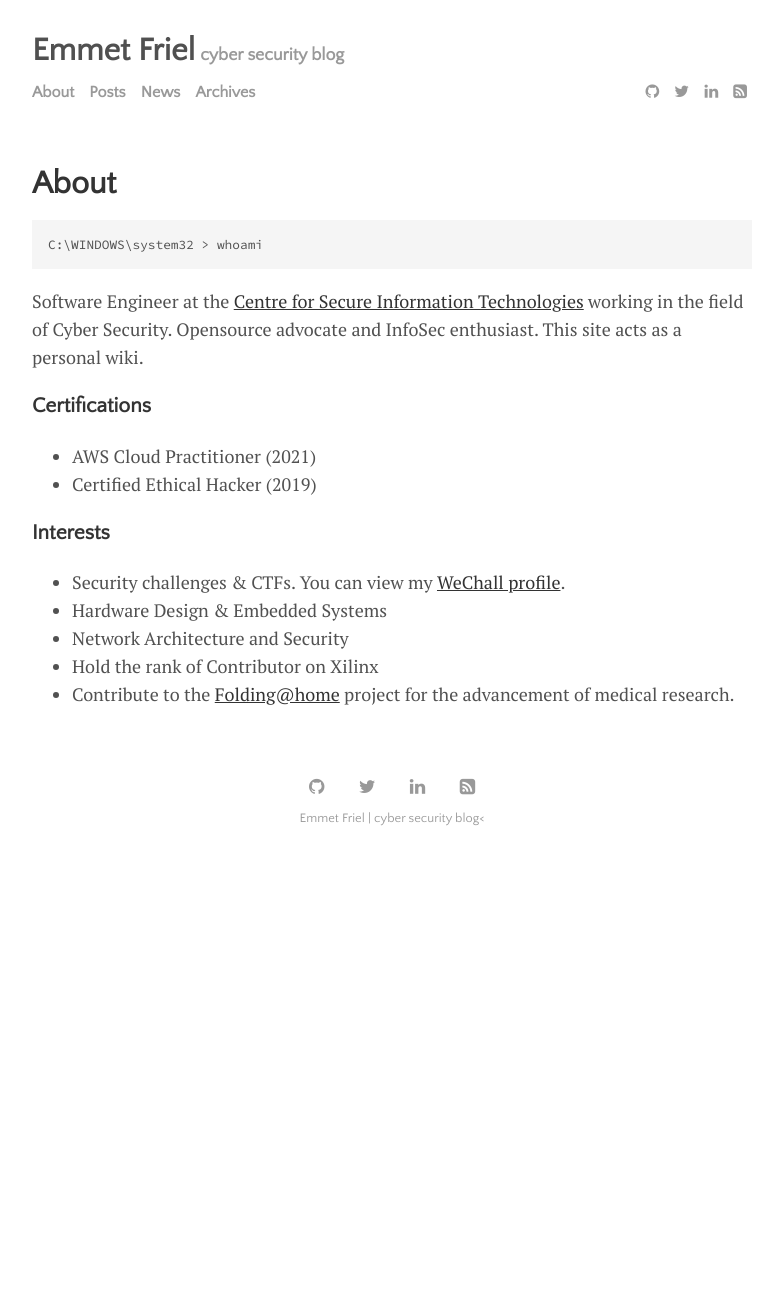
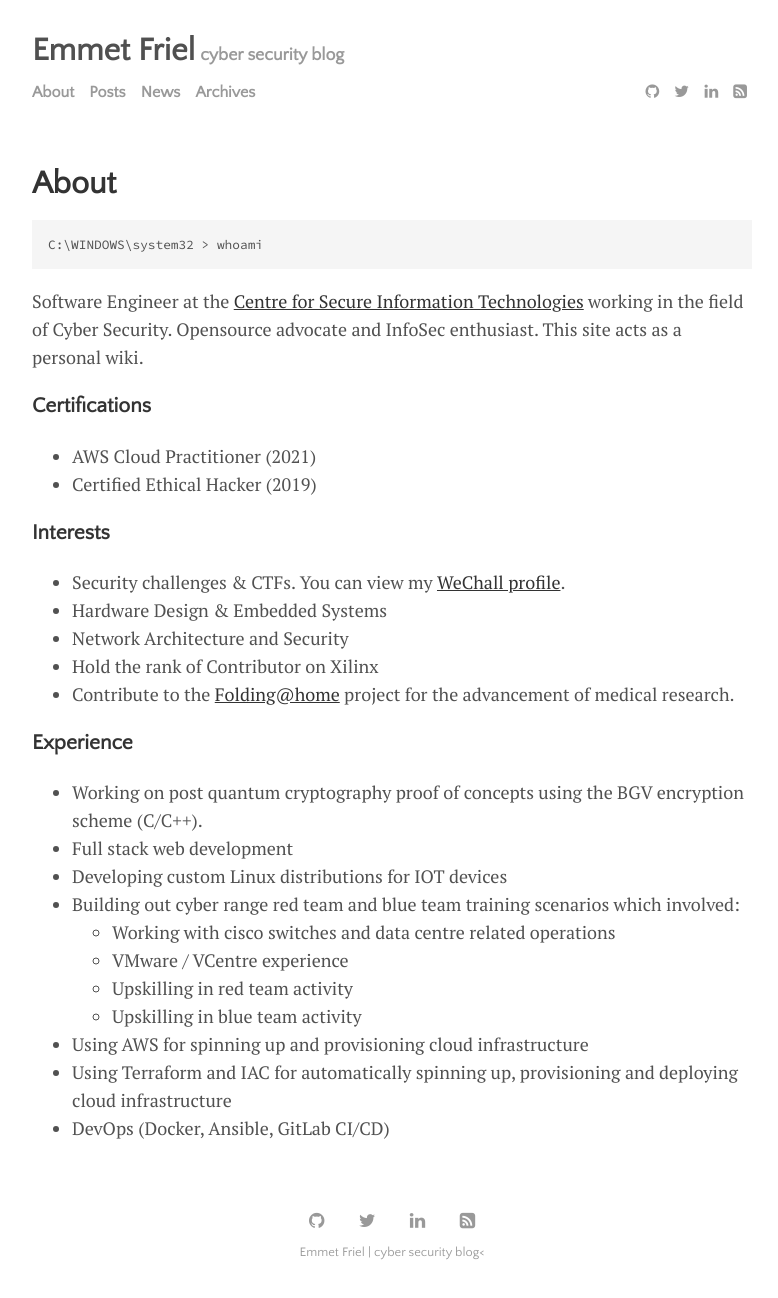
Before and after one commit to efriel94/ef_blog, a Jekyll site: the page built from menu/about.md, in a window 1280 px wide. Shown: the whole page, without its empty margins (248-1026 px from the left). Built offline with Jekyll 4.4.1, drawn with Linux system fonts in a browser that asks for light colours; before the commit the page ends 900 px from its top, so only the background shows below that.

Commit message:
Added ansible-vault post. Updated ansible-setup.md and about.md

```diff
--- a/menu/about.md
+++ b/menu/about.md
@@ -20,3 +20,17 @@ Software Engineer at the [Centre for Secure Information Technologies](https://ww
 - Network Architecture and Security
 - Hold the rank of Contributor on Xilinx
 - Contribute to the <a href="https://stats.foldingathome.org/donor/73291172" target="_blank">Folding@home</a> project for the advancement of medical research.
+
+
+### Experience
+- Working on post quantum cryptography proof of concepts using the BGV encryption scheme (C/C++).
+- Full stack web development
+- Developing custom Linux distributions for IOT devices
+- Building out cyber range red team and blue team training scenarios which involved:
+    - Working with cisco switches and data centre related operations
+    - VMware / VCentre experience
+    - Upskilling in red team activity
+    - Upskilling in blue team activity
+- Using AWS for spinning up and provisioning cloud infrastructure
+- Using Terraform and IAC for automatically spinning up, provisioning and deploying cloud infrastructure
+- DevOps (Docker, Ansible, GitLab CI/CD)
```
Also changed, not shown: _posts/DevOps/2021-06-24-ansible-setup.md (+1 -1 lines), _posts/DevOps/2021-06-24-ansible-vault.md (added, +124 -0 lines).
